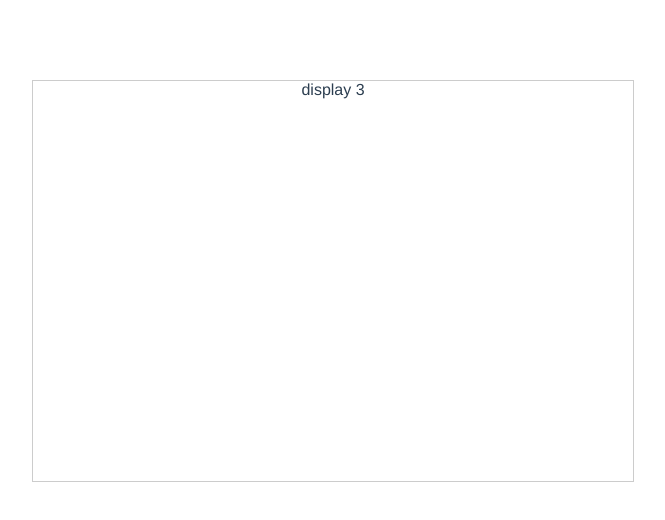
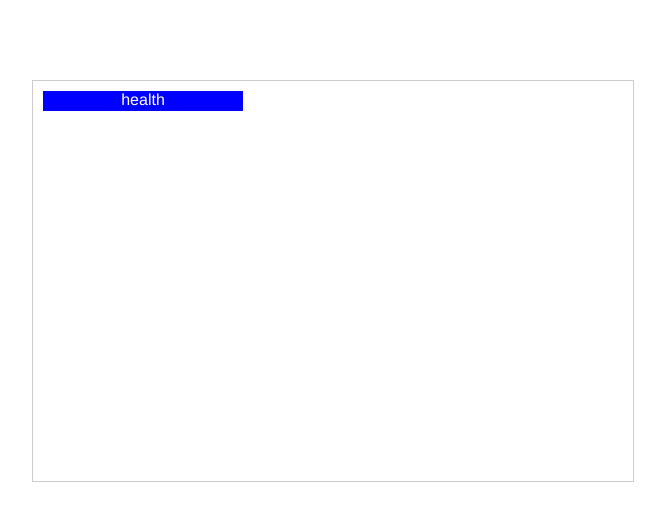
Before and after one commit to babu-ch/vue-typing-game, a Vue app: page / in a window 1280 px wide. Shown: the top 520 px of the page, without its empty margins (307-972 px from the left). Built offline with nearby package versions, Linux system fonts and the light colour scheme.

Commit message:
health bar

```diff
--- a/src/components/GameDisplay.vue
+++ b/src/components/GameDisplay.vue
@@ -1,13 +1,16 @@
 <template>
     <div class="gameDisplay">
-        display
-        {{c}}
+        <health-bar></health-bar>
     </div>
 </template>
 
 <script>
+  import HealthBar from './parts/HealthBar'
   export default {
     name: 'GameDisplay',
+    components: {
+      HealthBar
+    },
     data() {
       return {
         c: this.$store.state.count
--- /dev/null
+++ b/src/components/parts/HealthBar.vue
@@ -0,0 +1,33 @@
+<template>
+    <div class="healthBar" :style="style">
+        health
+    </div>
+</template>
+
+<script>
+  export default {
+    name: 'HealthBar',
+    data() {
+      return {
+        c: this.$store.state.count,
+        style: {
+          width: 0,
+        }
+      }
+    },
+    mounted() {
+      const health = this.$store.state.count
+      this.style.width = (health * 20) + 'px'
+    }
+
+  }
+</script>
+
+<style scoped lang="scss">
+    div {
+        margin: 10px;
+        height: 20px;
+        background: blue;
+        color: white;
+    }
+</style>
--- a/src/store.js
+++ b/src/store.js
@@ -4,7 +4,7 @@ Vue.use(Vuex)
 
 export default new Vuex.Store({
   state: {
-    count: 3
+    count: 10
   },
   mutations: {
     increment (state) {
```
